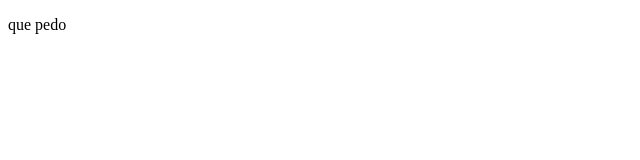
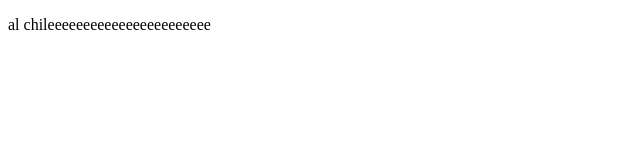
Before and after one commit to afknoah/projectodemo, a plain HTML site: page index.html in a window 1280 px wide. Shown: the whole page, without its empty margins (0-640 px from the left). Drawn offline with Linux system fonts and the light colour scheme.

Commit message:
cambios agregamos que pedooooo

```diff
--- a/index.html
+++ b/index.html
@@ -8,7 +8,7 @@
 </head>
 <body>
     <p>
-        que pedo
+    al chileeeeeeeeeeeeeeeeeeeeeee
     </p>
 </body>
 </html>
```
